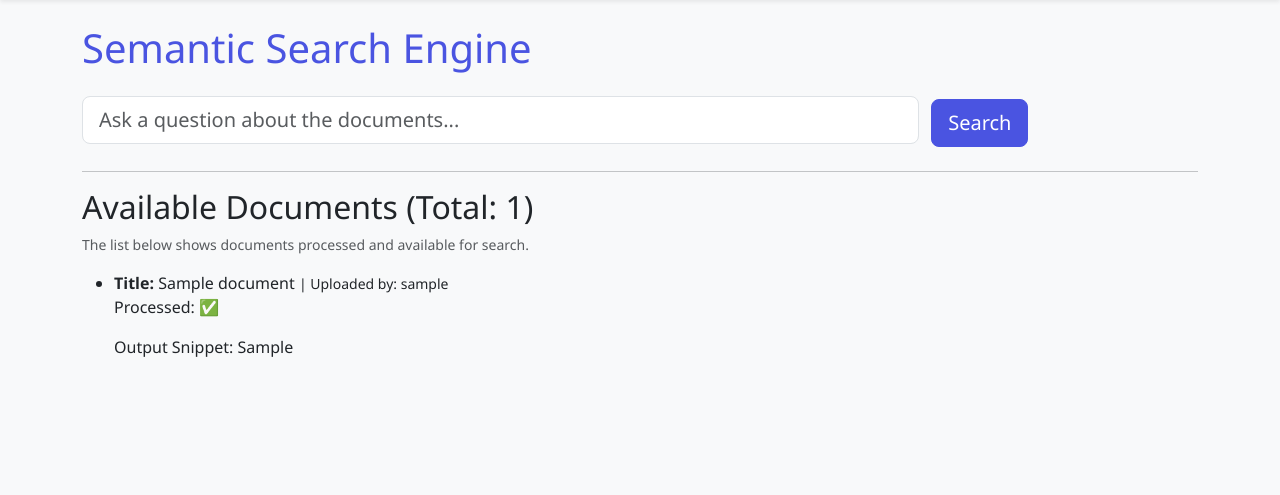
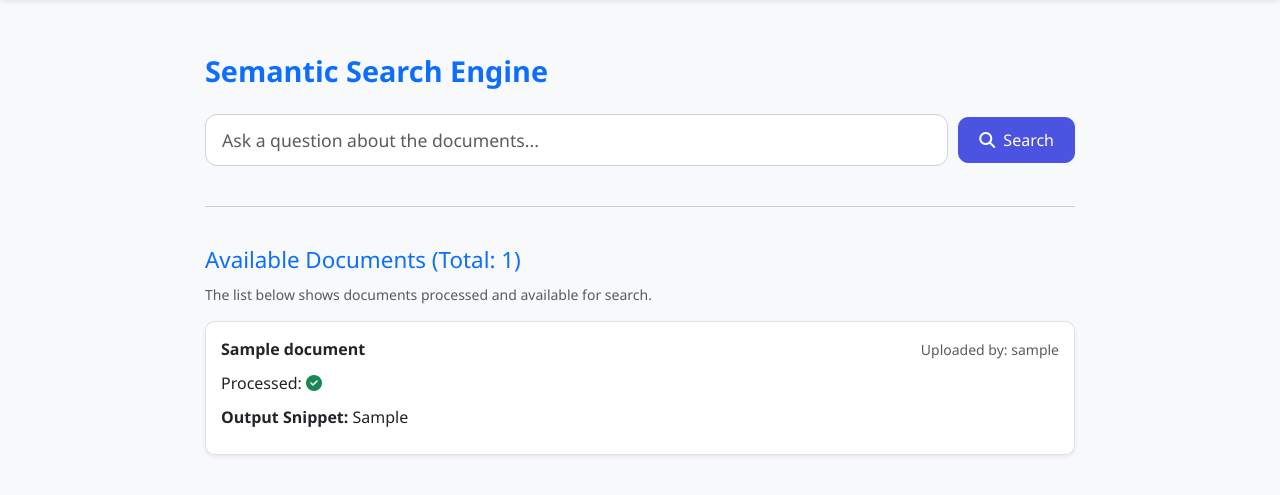
Before and after one commit to albanz27/DocSeek, a Django app: page /documents/ in a window 1280 px wide. Shown: the part 57-552 px from the top of the page. Run offline with Django 5.2, Linux system fonts and the light colour scheme; a user stored in the database is signed in; tables that the repository leaves empty hold one stand-in row (values such as "Sample post"); parts of the project's set-up code (start-up, migrations or seed data) failed here and were passed over.

Commit message:
Refactor document_list.html for improved layout and user experience; add document_list.css for enhanced styling and consistency

```diff
--- a/doc_manager/templates/doc_manager/document_list.html
+++ b/doc_manager/templates/doc_manager/document_list.html
@@ -1,23 +1,31 @@
 {% extends 'base.html' %}
+{% load static %}
+
+{% block extra_css %}
+<link rel="stylesheet" href="{% static 'css/doc_manager/document_list.css' %}">
+{% endblock %}
 
 {% block content %}
-
-    <h1 class="display-6 text-primary mb-4">Semantic Search Engine</h1>
+<div class="semantic-container">
+    <h1 class="page-title">Semantic Search Engine</h1>
 
     {% if user.profile.is_searcher %}
-        <form method="GET" action="{% url 'document_list' %}" class="mb-4">
-            <input type="text" name="q"
-                   placeholder="Ask a question about the documents..."
-                   class="form-control form-control-lg d-inline-block w-75 me-2">
-            <button type="submit" class="btn btn-primary btn-lg">Search</button>
+        <!-- Search Form -->
+        <form method="GET" action="{% url 'document_list' %}" class="search-form">
+            <input type="text" name="q" placeholder="Ask a question about the documents..."
+                   class="form-control search-input">
+            <button type="submit" class="btn btn-primary search-btn">
+                <i class="fas fa-search me-2"></i>Search
+            </button>
         </form>
 
+        <!-- Search Results -->
         {% if rag_results_by_doc %}
-            <h2 class="mt-4">Semantic Search Results (RAG)</h2>
+            <h2 class="section-title mt-4">Semantic Search Results (RAG)</h2>
             <p class="lead text-muted">Showing relevant passages for your query: "<strong>{{ search_query }}</strong>"</p>
 
             {% for doc_title, chunks in rag_results_by_doc.items %}
-                <div class="card shadow-sm mb-4">
+                <div class="card result-card">
                     <div class="card-header bg-primary text-white">
                         <i class="fas fa-file-alt me-2"></i> Document: {{ doc_title }}
                     </div>
@@ -34,7 +42,7 @@
                                     </small>
                                 </div>
 
-                                <div class="p-2 border border-start-0 border-end-0 border-primary-subtle bg-light-subtle rounded">
+                                <div class="chunk-box">
                                     {{ chunk.content }}
                                 </div>
                             </li>
@@ -49,43 +57,56 @@
         {% endif %}
 
         {% if rag_error %}
-        <p style="color: red; border: 1px solid red; padding: 10px;">
-            **RAG Search Error:** {{ rag_error }}
+            <div class="alert alert-danger mt-4">
+                <strong>RAG Search Error:</strong> {{ rag_error }}
+            </div>
+        {% endif %}
+
+        <hr class="divider">
+
+        <!-- Document List -->
+        {% if documents %}
+            <h2 class="section-title">Available Documents (Total: {{ documents.count }})</h2>
+            <p class="text-muted small">The list below shows documents processed and available for search.</p>
+
+            <div class="doc-list">
+                {% for doc in documents %}
+                    <div class="doc-card shadow-sm">
+                        <div class="doc-header">
+                            <strong>{{ doc.title }}</strong>
+                            <span class="text-muted small">Uploaded by: {{ doc.uploader.username }}</span>
+                        </div>
+                        <div class="doc-body">
+                            <p>Processed:
+                                {% if doc.is_processed %}
+                                    <i class="fas fa-check-circle text-success me-1" title="Processed"></i>
+                                {% else %}
+                                    <i class="fas fa-times-circle text-danger me-1" title="Not Processed"></i>
+                                 {% endif %}
                             </p>
-        {% endif %}
-        <hr>
-
-        {% if documents %}
-        <h2>Available Documents (Total: {{ documents.count }})</h2>
-        <p class="text-muted small">The list below shows documents processed and available for search.</p>
-            <ul>
-                {% for doc in documents %}
-                    <li>
-                        <strong>Title:</strong> {{ doc.title }}
-                        <small>| Uploaded by: {{ doc.uploader.username }}</small>
-                        <p>Processed: {% if doc.is_processed %}✅{% else %}❌{% endif %}</p>
 
                             {% if doc.uploader == user %}
                                 {% if not doc.is_processed %}
-                                <p>
-                                    <a href="{% url 'document_process' doc.pk %}">
-                                        ▶️ Process Document
+                                    <a href="{% url 'document_process' doc.pk %}" class="btn btn-outline-primary btn-sm">
+                                        <i class="fas fa-play me-1"></i>Process Document
                                     </a>
-                                </p>
                                 {% else %}
-                                <p>Output Snippet: {{ doc.processing_output|truncatechars:50 }}</p>
+                                    <p><strong>Output Snippet:</strong> {{ doc.processing_output|truncatechars:50 }}</p>
                                 {% endif %}
                             {% endif %}
-
-                    </li>
+                        </div>
+                    </div>
                 {% endfor %}
-            </ul>
+            </div>
         {% else %}
-            <p>No documents found matching your criteria, or no documents have been uploaded yet.</p>
+            <div class="alert alert-info mt-3">
+                No documents found matching your criteria, or no documents have been uploaded yet.
+            </div>
         {% endif %}
-
     {% else %}
-        <p>You do not have permission to view this content.</p>
+        <div class="alert alert-danger mt-4">
+            You do not have permission to view this content.
+        </div>
     {% endif %}
-
+</div>
 {% endblock content %}
--- /dev/null
+++ b/static/css/doc_manager/document_list.css
@@ -0,0 +1,147 @@
+.semantic-container {
+    max-width: 900px;
+    margin: 0 auto;
+    padding: 30px 15px;
+}
+
+.page-title {
+    font-size: 1.8rem;
+    font-weight: 600;
+    color: #0d6efd;
+    margin-bottom: 25px;
+}
+
+.search-form {
+    display: flex;
+    align-items: center;
+    gap: 10px;
+    margin-bottom: 30px;
+}
+
+.search-input {
+    flex: 1;
+    font-size: 1.1rem;
+    border-radius: 10px;
+    padding: 10px 14px;
+    border: 1px solid #ced4da;
+    transition: all 0.2s ease-in-out;
+}
+
+.search-input:focus {
+    border-color: #0d6efd;
+    box-shadow: 0 0 0 0.2rem rgba(13, 110, 253, 0.15);
+    outline: none;
+}
+
+.search-btn {
+    font-size: 1rem;
+    border-radius: 10px;
+    padding: 10px 20px;
+}
+
+.result-card {
+    border-radius: 10px;
+    overflow: hidden;
+    transition: transform 0.2s;
+}
+
+.result-card:hover {
+    transform: translateY(-3px);
+}
+
+.chunk-box {
+    background-color: #f8f9fa;
+    border-left: 4px solid #0d6efd;
+    padding: 10px 12px;
+    border-radius: 8px;
+    font-size: 0.95rem;
+}
+
+.divider {
+    margin: 40px 0;
+    opacity: 0.2;
+}
+
+.section-title {
+    font-size: 1.4rem;
+    font-weight: 500;
+    color: #0d6efd;
+    margin-bottom: 10px;
+}
+
+.doc-list {
+    display: flex;
+    flex-direction: column;
+    gap: 15px;
+}
+
+.doc-card {
+    border: 1px solid #dee2e6;
+    border-radius: 10px;
+    padding: 15px;
+    background: #ffffff;
+}
+
+.doc-header {
+    display: flex;
+    justify-content: space-between;
+    align-items: center;
+    margin-bottom: 10px;
+}
+
+.doc-body p {
+    margin-bottom: 10px;
+}
+
+.btn-outline-primary.btn-sm {
+    border-radius: 8px;
+    padding: 5px 10px;
+    font-size: 0.9rem;
+}
+
+.search-form input[type="text"] {
+    border-radius: 12px;
+    border: 1px solid #ced4da;
+    padding: 12px 16px;
+    transition: all 0.3s ease;
+}
+
+.search-form input[type="text"]:focus {
+    border-color: #0d6efd;
+    box-shadow: 0 0 0 0.2rem rgba(13,110,253,.25);
+}
+
+.card {
+    border-radius: 16px;
+}
+
+.card-header {
+    border-top-left-radius: 16px !important;
+    border-top-right-radius: 16px !important;
+}
+
+.list-group-item {
+    border: none;
+    border-bottom: 1px solid #f0f0f0;
+}
+
+.list-group-item:last-child {
+    border-bottom: none;
+}
+
+.btn-primary {
+    border-radius: 10px;
+    font-weight: 500;
+}
+
+.alert {
+    border-radius: 12px;
+}
+
+.bg-light-subtle {
+    background-color: #f8f9fa;
+}
+
+.badge {
+    font-size: 0.8rem;
+}
```
Lines whose indentation alone changed are shown as unchanged.
